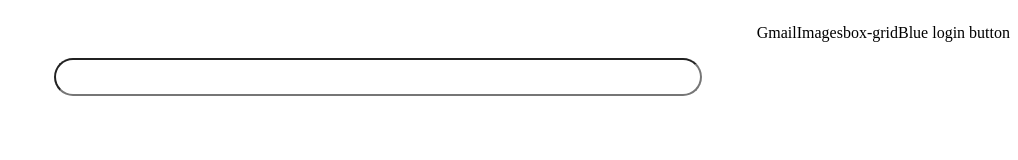
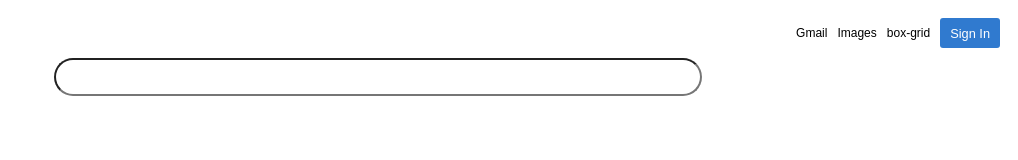
Before and after one commit to bretzawilski/google-homepage, a plain HTML site: page index.html in a window 1280 px wide. Shown: the whole page, without its empty margins (262-1280 px from the left). Drawn offline with Linux system fonts and the light colour scheme.

Commit message:
Attempting to emulate styles

```diff
--- a/index.html
+++ b/index.html
@@ -11,7 +11,7 @@
       <p>Gmail</p>
       <p>Images</p>
       <p>box-grid</p>
-      <p>Blue login button</p>
+      <p id="login-button">Sign In</p>
     </header>
 
     <body>
--- a/main.css
+++ b/main.css
@@ -1,9 +1,30 @@
+body {
+  font-family: sans-serif;
+}
 
 header {
   display: flex;
   justify-content: flex-end;
   text-justify: right;
-  align-items: flex-start;
+  align-items: center;
+  height: 50px;
+}
+
+header p {
+  margin-right: 10px;
+  font-size: .75rem;
+}
+
+#login-button {
+  background-color: rgb(48, 122, 207);
+  color: white;
+  height: 30px;
+  display: flex;
+  align-items: center;
+  border-radius: 3px;
+  padding-left: 10px;
+  padding-right: 10px;
+  font-size: .8rem;
 }
 
 main {
```
